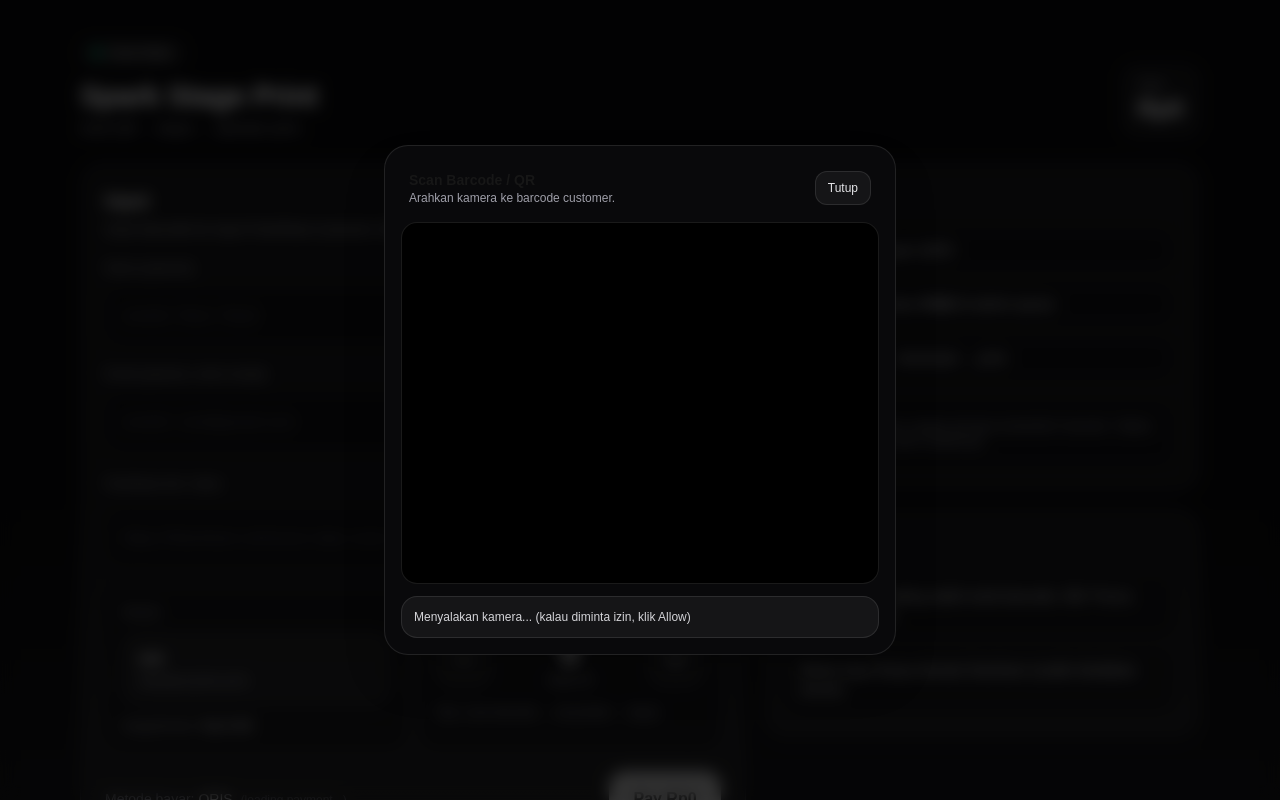
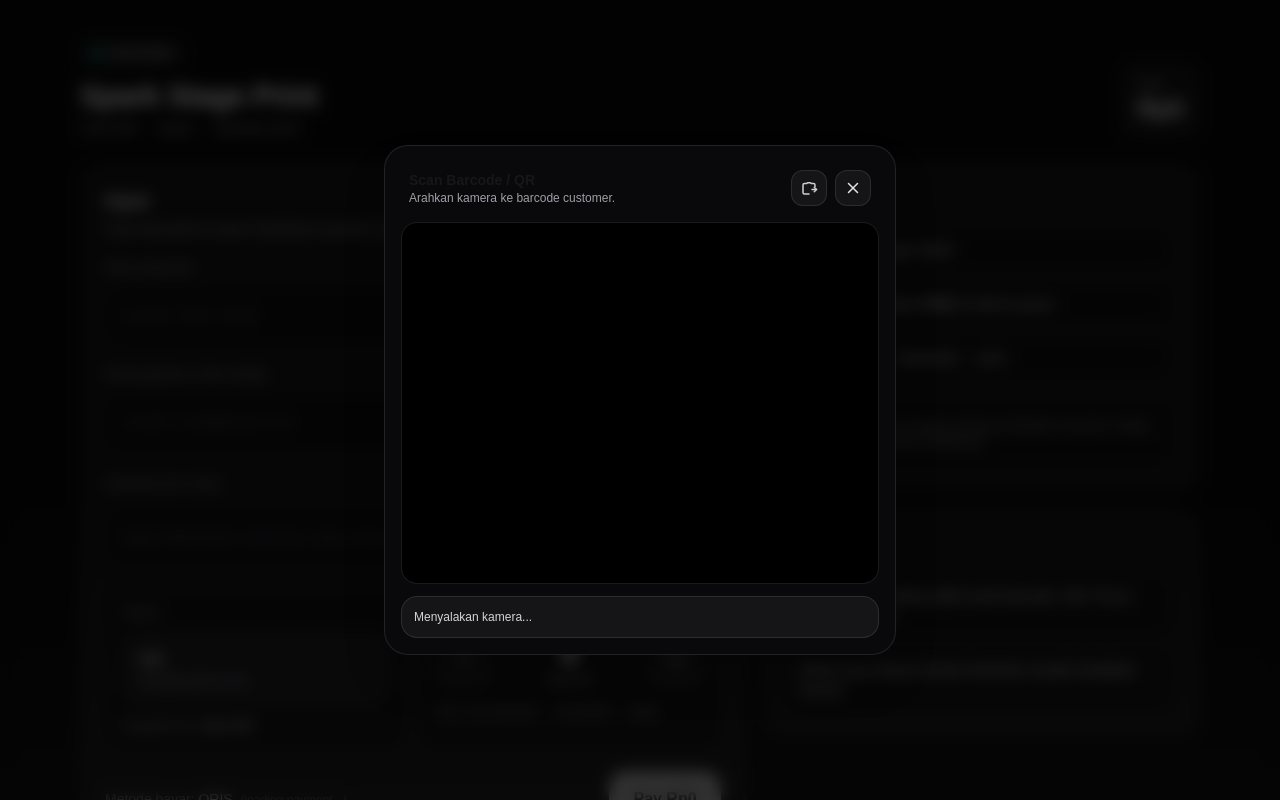
Before and after one commit to KalebGibran/spark-print, a Next.js app: page / in a window 1280 px wide. Both pictures are taken after a click on the button "Scan Camera". Shown: the top 800 px of the page. Built offline with nearby package versions, Linux system fonts and the light colour scheme; no server answers.

Commit message:
fix camera

```diff
--- a/app/components/CameraScannerModal.tsx
+++ b/app/components/CameraScannerModal.tsx
@@ -10,6 +10,7 @@ type Props = {
 };
 
 type ControlsLike = { stop: () => void };
+type Facing = "environment" | "user";
 
 export default function CameraScannerModal({ open, onClose, onResult }: Props) {
   const videoRef = useRef<HTMLVideoElement | null>(null);
@@ -18,46 +19,54 @@ export default function CameraScannerModal({ open, onClose, onResult }: Props) {
   const [err, setErr] = useState<string>("");
   const [starting, setStarting] = useState(false);
 
-  useEffect(() => {
-    if (!open) return;
+  // camera management
+  const [devices, setDevices] = useState<{ deviceId: string; label: string }[]>([]);
+  const [deviceId, setDeviceId] = useState<string | null>(null);
+  const [facing, setFacing] = useState<Facing>("environment");
 
-    let cancelled = false;
+  function stopCamera() {
+    try {
+      stopRef.current?.();
+    } catch {}
+    stopRef.current = null;
+  }
 
-    async function start() {
-      setErr("");
-      setStarting(true);
-
-      try {
-        if (!videoRef.current) throw new Error("Video element missing");
-        if (!navigator.mediaDevices?.getUserMedia) throw new Error("Camera API not supported");
-
-        // 1) FORCE permission prompt (this triggers the Allow popup)
+  async function ensurePermission() {
     const tmpStream = await navigator.mediaDevices.getUserMedia({
       video: { facingMode: { ideal: "environment" } },
       audio: false,
     });
+    tmpStream.getTracks().forEach((t) => t.stop());
+  }
 
-        // stop immediately; we only need it to trigger permission
-        tmpStream.getTracks().forEach((t) => t.stop());
+  async function refreshDevicesAndPickDefault() {
+    const list = await BrowserMultiFormatReader.listVideoInputDevices();
+    const simplified = list.map((d, idx) => ({
+      deviceId: d.deviceId,
+      label: d.label || `Camera ${idx + 1}`,
+    }));
 
-        if (cancelled) return;
+    setDevices(simplified);
 
-        // 2) Now enumerate devices AFTER permission is granted
-        const devices = await BrowserMultiFormatReader.listVideoInputDevices();
+    // Choose a default (prefer back/environment)
     const preferred =
-          devices.find((d) => /back|rear|environment/i.test(d.label))?.deviceId ||
-          devices[0]?.deviceId;
+      simplified.find((d) => /back|rear|environment/i.test(d.label))?.deviceId ||
+      simplified[0]?.deviceId ||
+      null;
 
-        if (!preferred) throw new Error("No camera found");
+    setDeviceId(preferred);
+  }
+
+  async function startWithDevice(targetDeviceId: string) {
+    if (!videoRef.current) throw new Error("Video element missing");
 
     const reader = new BrowserMultiFormatReader(undefined, {
       delayBetweenScanAttempts: 120,
       delayBetweenScanSuccess: 400,
     });
 
-        // 3) Decode continuously from chosen device
     const controls: ControlsLike = await reader.decodeFromVideoDevice(
-          preferred,
+      targetDeviceId,
       videoRef.current,
       (result: any, _error: any, controls: ControlsLike) => {
         stopRef.current = () => controls.stop();
@@ -72,6 +81,74 @@ export default function CameraScannerModal({ open, onClose, onResult }: Props) {
     );
 
     stopRef.current = () => controls.stop();
+  }
+
+  async function startWithFacingMode(targetFacing: Facing) {
+    // Fallback when device list is unreliable (Safari labels empty)
+    // We still need a deviceId for decodeFromVideoDevice, so we try:
+    // - if we have >1 device, toggle between them
+    // - else just use the single device
+    if (devices.length >= 2) {
+      const idx = devices.findIndex((d) => d.deviceId === deviceId);
+      const next = devices[(idx + 1) % devices.length].deviceId;
+      setDeviceId(next);
+      await startWithDevice(next);
+      return;
+    }
+    // If only 1 device, just start it
+    if (devices.length === 1) {
+      setDeviceId(devices[0].deviceId);
+      await startWithDevice(devices[0].deviceId);
+      return;
+    }
+
+    // If devices not loaded yet, refresh and retry
+    await refreshDevicesAndPickDefault();
+    if (devices.length === 0) throw new Error("No camera found");
+  }
+
+  // main start/stop lifecycle
+  useEffect(() => {
+    if (!open) return;
+
+    let cancelled = false;
+
+    async function boot() {
+      setErr("");
+      setStarting(true);
+
+      try {
+        if (!navigator.mediaDevices?.getUserMedia) throw new Error("Camera API not supported");
+
+        // Force permission prompt
+        await ensurePermission();
+        if (cancelled) return;
+
+        // Load devices + choose default
+        await refreshDevicesAndPickDefault();
+        if (cancelled) return;
+
+        // Start camera
+        const chosen = deviceId;
+        // deviceId state updates async; compute from fresh list again:
+        const list = await BrowserMultiFormatReader.listVideoInputDevices();
+        const simplified = list.map((d, idx) => ({
+          deviceId: d.deviceId,
+          label: d.label || `Camera ${idx + 1}`,
+        }));
+        setDevices(simplified);
+
+        const preferred =
+          simplified.find((d) => /back|rear|environment/i.test(d.label))?.deviceId ||
+          simplified[0]?.deviceId ||
+          null;
+
+        if (!preferred) throw new Error("No camera found");
+
+        setDeviceId(preferred);
+        setFacing("environment");
+        await startWithDevice(preferred);
+
         if (!cancelled) setStarting(false);
       } catch (e: any) {
         if (!cancelled) {
@@ -88,16 +165,44 @@ export default function CameraScannerModal({ open, onClose, onResult }: Props) {
       }
     }
 
-    start();
+    boot();
 
     return () => {
       cancelled = true;
+      stopCamera();
+    };
+    // eslint-disable-next-line react-hooks/exhaustive-deps
+  }, [open]);
+
+  // When user switches camera
+  async function handleSwitchCamera() {
     try {
-        stopRef.current?.();
-      } catch {}
-      stopRef.current = null;
-    };
-  }, [open, onClose, onResult]);
+      setErr("");
+      setStarting(true);
+      stopCamera();
+
+      // Prefer simple toggle between front/back concept
+      const nextFacing: Facing = facing === "environment" ? "user" : "environment";
+      setFacing(nextFacing);
+
+      // If we have device list, cycle devices (most reliable)
+      if (devices.length >= 2) {
+        const idx = devices.findIndex((d) => d.deviceId === deviceId);
+        const next = devices[(idx + 1) % devices.length].deviceId;
+        setDeviceId(next);
+        await startWithDevice(next);
+        setStarting(false);
+        return;
+      }
+
+      // Fallback
+      await startWithFacingMode(nextFacing);
+      setStarting(false);
+    } catch (e: any) {
+      setStarting(false);
+      setErr(e?.message ?? "Failed to switch camera");
+    }
+  }
 
   if (!open) return null;
 
@@ -112,12 +217,64 @@ export default function CameraScannerModal({ open, onClose, onResult }: Props) {
             <div className="text-xs text-zinc-400">Arahkan kamera ke barcode customer.</div>
           </div>
 
+          <div className="flex gap-2">
+            <button
+                onClick={handleSwitchCamera}
+                type="button"
+                className="inline-flex h-9 w-9 items-center justify-center rounded-xl border border-white/10 bg-white/5 text-zinc-200 hover:bg-white/10"
+                title="Switch camera"
+                aria-label="Switch camera"
+                >
+                <svg
+                    width="18"
+                    height="18"
+                    viewBox="0 0 24 24"
+                    fill="none"
+                    xmlns="http://www.w3.org/2000/svg"
+                    className="opacity-90"
+                >
+                    <path
+                    d="M20 10V8a2 2 0 0 0-2-2h-3l-1-1H10L9 6H6a2 2 0 0 0-2 2v10a2 2 0 0 0 2 2h6"
+                    stroke="currentColor"
+                    strokeWidth="2"
+                    strokeLinecap="round"
+                    strokeLinejoin="round"
+                    />
+                    <path
+                    d="M16 14h6"
+                    stroke="currentColor"
+                    strokeWidth="2"
+                    strokeLinecap="round"
+                    strokeLinejoin="round"
+                    />
+                    <path
+                    d="M19 11l3 3-3 3"
+                    stroke="currentColor"
+                    strokeWidth="2"
+                    strokeLinecap="round"
+                    strokeLinejoin="round"
+                    />
+                </svg>
+                </button>
+
             <button
             onClick={onClose}
-            className="rounded-xl border border-white/10 bg-white/5 px-3 py-2 text-xs text-zinc-200 hover:bg-white/10"
+            type="button"
+            className="inline-flex h-9 w-9 items-center justify-center rounded-xl border border-white/10 bg-white/5 text-zinc-200 hover:bg-white/10"
+            title="Close"
+            aria-label="Close"
             >
-            Tutup
+            <svg width="18" height="18" viewBox="0 0 24 24" fill="none">
+                <path
+                d="M18 6L6 18M6 6l12 12"
+                stroke="currentColor"
+                strokeWidth="2"
+                strokeLinecap="round"
+                strokeLinejoin="round"
+                />
+            </svg>
             </button>
+          </div>
         </div>
 
         <div className="mt-2 rounded-2xl border border-white/10 bg-black">
@@ -126,18 +283,22 @@ export default function CameraScannerModal({ open, onClose, onResult }: Props) {
 
         {starting && (
           <div className="mt-3 rounded-2xl border border-white/10 bg-white/5 p-3 text-xs text-zinc-300">
-            Menyalakan kamera... (kalau diminta izin, klik Allow)
+            Menyalakan kamera...
           </div>
         )}
 
         {err && (
           <div className="mt-3 rounded-2xl border border-red-500/30 bg-red-500/10 p-3 text-xs text-red-200">
             {err}
-            <div className="mt-2 text-red-200/80">
-              Mac: System Settings → Privacy & Security → Camera → allow Chrome/Safari.
-              <br />
-              Chrome: lock icon → Site settings → Camera → Allow.
           </div>
+        )}
+
+        {devices.length > 0 && (
+          <div className="mt-3 px-2 text-xs text-zinc-400">
+            Camera:{" "}
+            <span className="text-zinc-200">
+              {devices.find((d) => d.deviceId === deviceId)?.label ?? "-"}
+            </span>
           </div>
         )}
       </div>
```
Lines whose indentation alone changed are shown as unchanged.
